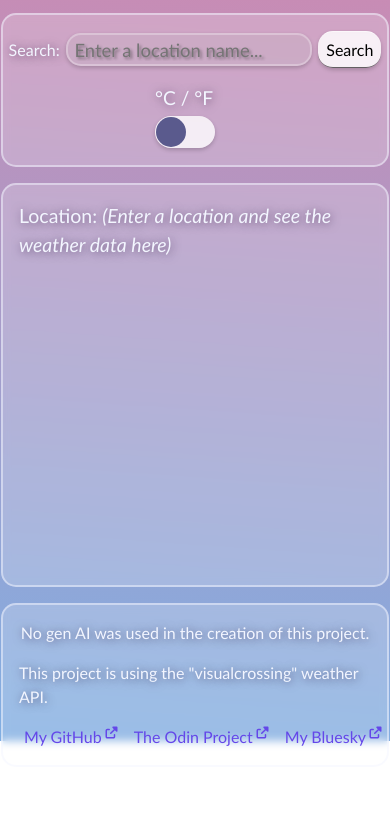
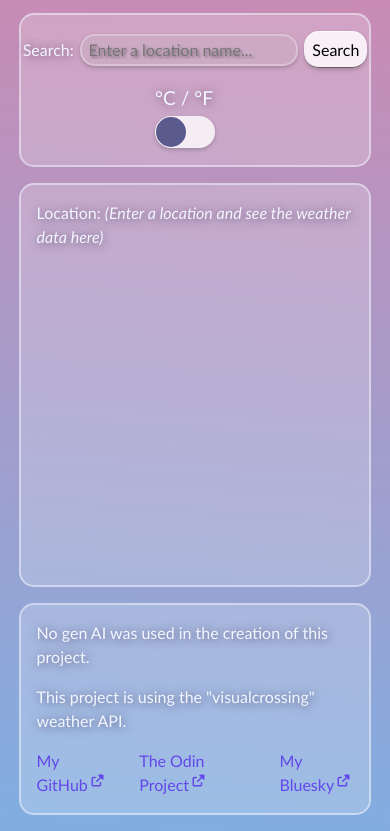
Before and after one commit to SapphicBear/simpleWeather, a website built with webpack: page src/index.html in a window 390 px wide. Shown: the part 103-934 px from the top of the page. Before the commit the page ends 886 px from the top, so only its background shows below. Built offline with nearby package versions, Linux system fonts and the light colour scheme.

Commit message:
fix: layout fix

```diff
--- a/src/style.css
+++ b/src/style.css
@@ -221,7 +221,7 @@ h1, header, main, footer {
 @media (max-width: 500px) {
   body {
     max-width: 100vh;
-    max-height: 100vh;
+    max-height: max(100vh, 120vh);
   }
   .wrapper {
     display: flex;
@@ -276,13 +276,14 @@ h1, header, main, footer {
   }
 }
 
-@media (max-width: 380px) {
+@media (max-width: 400px) {
   body {
     max-width: 100vh;
-    min-height: 139vh;
+    max-height: 139vh;
   }
    header, main, footer, h1 {
-    width: 20rem;
+    width: min(19.8rem, 22rem);
+    margin: 0 1rem 0 1rem;
     padding: 1rem;
   }
   header, main, footer {
```
